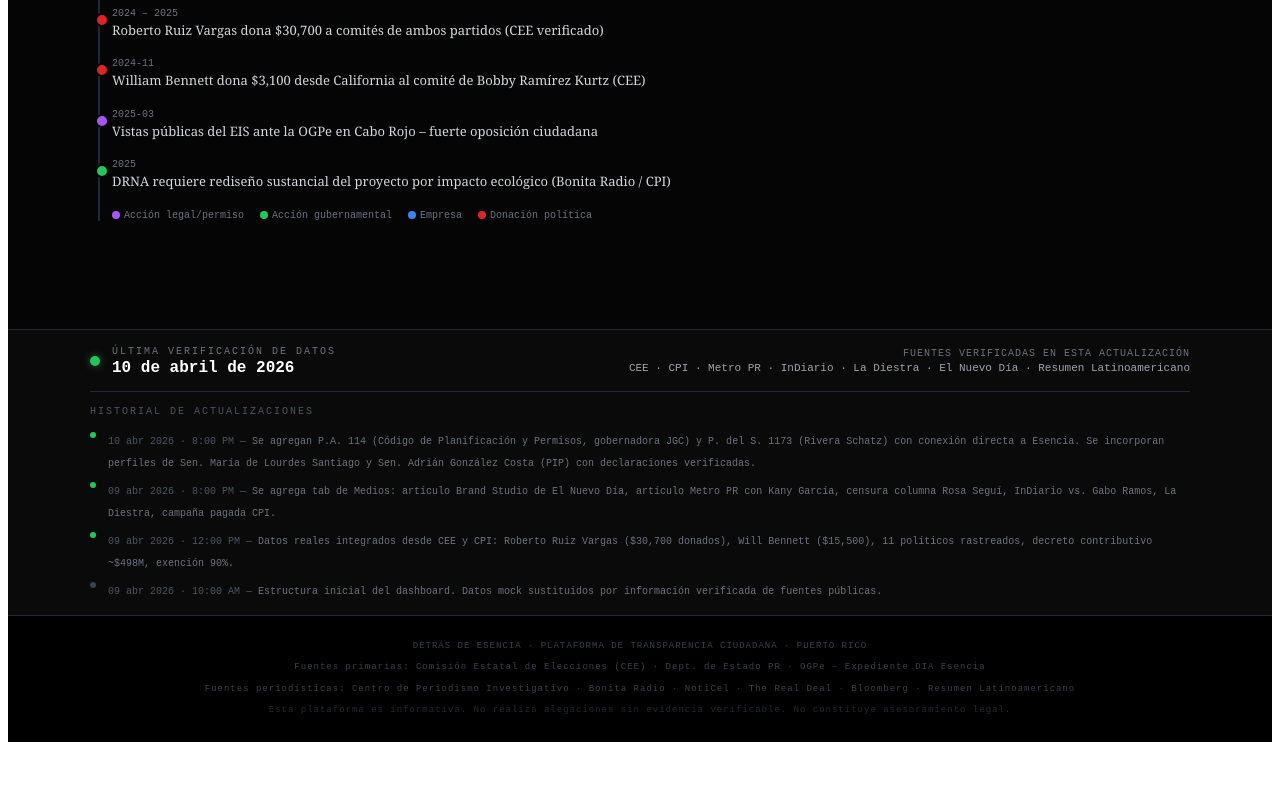
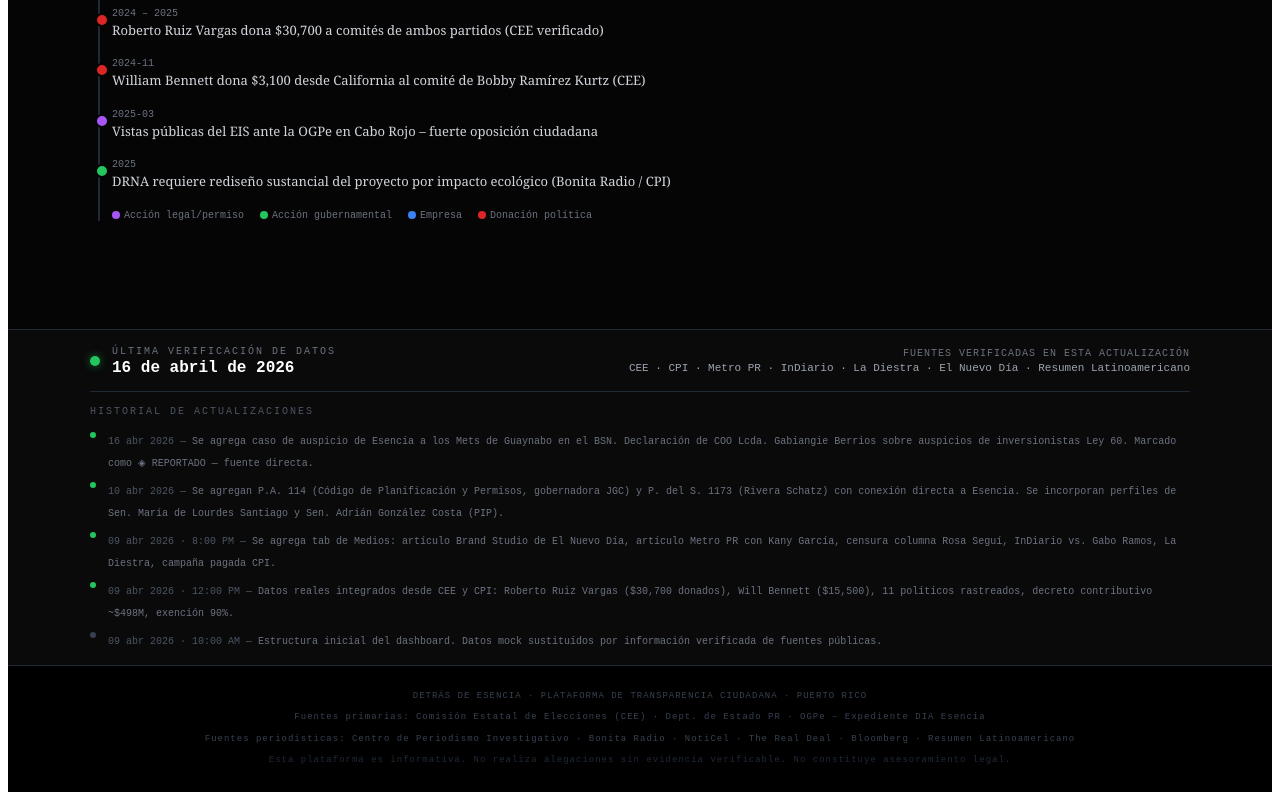
Before and after one commit to gaboramospr/detras-de-esencia, a React (Vite) app: page / in a window 1280 px wide. Shown: the part 1177-1977 px from the top of the page. Before the commit the page ends 1927 px from the top, so only its background shows below. Built offline with nearby package versions, Linux system fonts and the light colour scheme.

Commit message:
Update App.jsx

```diff
--- a/src/App.jsx
+++ b/src/App.jsx
@@ -1,4 +1,3 @@
-
 import { useState, useEffect } from "react";
 
 // ─── DATOS REALES VERIFICADOS ─────────────────────────────────────────────────
@@ -647,6 +646,19 @@ const MEDIA_CASES = [
     contrasten: "Exintegrantes de la Junta de Planificación documentaron ante la OGPe que la DIA carece de estudio hidrológico. El DRNA ordenó un rediseño. El Senado aprobó dos resoluciones de investigación. Más de 70 organizaciones participaron en la marcha del 28/mar/2026 en el Viejo San Juan.",
   },
   {
+    id: "m-007",
+    medio: "Mets de Guaynabo – BSN (Baloncesto Superior Nacional)",
+    tipo: "Estrategia de imagen pública vía auspicio deportivo",
+    nivel: "alto",
+    titulo: "Esencia entra al BSN como auspiciador de los Mets de Guaynabo",
+    fecha: "Temporada BSN 2026",
+    descripcion: "El logo de Esencia aparece en los respaldos de las sillas del banquillo de los Mets en el Coliseo Fernando 'Rube' Hernández en Gurabo durante la temporada 2026.\n\n🔑 DATO CLAVE — DUEÑOS DEL EQUIPO: Los propietarios de los Mets de Guaynabo son Marc Grossman y Mark Linder, ambos residentes en Puerto Rico. Marc Grossman es beneficiario de la Ley 22 (ahora Ley 60) desde 2015, según documentó el Centro de Periodismo Investigativo. Es decir: los mismos dueños del equipo que acepta el auspicio de Esencia operan bajo el mismo marco legal (Ley 60) que otorga a Esencia ~$498 millones en créditos contributivos.\n\nLa COO del equipo, Lcda. Gabiangie Berríos, confirmó en conversación directa que gran parte de los auspicios del equipo provienen de inversionistas bajo Ley 60, y que el rol del equipo es 'el espectáculo', no cuestionar el origen del dinero de sus auspiciadores. El patrón es circular: dueños Ley 60 → auspiciador Ley 60 → mismo ecosistema de incentivos que el CPI ha documentado como fuente de desigualdad y desplazamiento en Puerto Rico.",
+    url: "https://www.facebook.com/share/p/18VRJ3maE8/",
+    evidencia: "Propietarios verificados: Marc Grossman y Mark Linder (Wikipedia Mets de Guaynabo; metsbasketball.com, dic 2019). Grossman como beneficiario de Ley 22/60 desde 2015: CPI 'Puerto Rico Act 22 Tax Incentive Fails' (jun 2021). Imágenes de La Contraparte (@gaboramospr): logo Esencia en sillas del banquillo durante juego BSN 2026. Declaración directa de COO Lcda. Gabiangie Berríos: auspicios de inversionistas Ley 60, rol del equipo es 'el espectáculo'.",
+    certainty: "confirmado",
+    contrasten: "El CPI (mar 2025) documentó que los desarrolladores de Esencia pagaron anuncios en La Voz Digital y crearon 'Conoce la verdad' como campaña de imagen. El auspicio deportivo es la fase más reciente de esa estrategia. La conexión Ley 60 es triple: (1) Esencia opera bajo Ley 60 con ~$498M en créditos; (2) los dueños del equipo son beneficiarios de Ley 60; (3) la COO confirma que los auspicios del equipo provienen de inversionistas Ley 60.",
+  },
+  {
     id: "m-006",
     medio: "Medios pagados / Cuentas anónimas (CPI documentado)",
     tipo: "Campaña de comunicación pagada previo a vistas públicas",
@@ -949,7 +961,7 @@ export default function App() {
             <div>
               <div style={{ fontSize: 10, fontFamily: "monospace", color: "#6b7280", letterSpacing: 2, textTransform: "uppercase" }}>Última verificación de datos</div>
               <div style={{ fontSize: 16, fontFamily: "monospace", color: "white", fontWeight: 700, marginTop: 2 }}>
-                10 de abril de 2026
+                16 de abril de 2026
               </div>
             </div>
           </div>
@@ -966,7 +978,8 @@ export default function App() {
           <div style={{ fontSize: 10, fontFamily: "monospace", color: "#4b5563", letterSpacing: 2, marginBottom: 10, textTransform: "uppercase" }}>Historial de actualizaciones</div>
           <div style={{ display: "flex", flexDirection: "column", gap: 6 }}>
             {[
-              { fecha: "10 abr 2026 · 8:00 PM", descripcion: "Se agregan P.A. 114 (Código de Planificación y Permisos, gobernadora JGC) y P. del S. 1173 (Rivera Schatz) con conexión directa a Esencia. Se incorporan perfiles de Sen. María de Lourdes Santiago y Sen. Adrián González Costa (PIP) con declaraciones verificadas.", tipo: "nuevo" },
+              { fecha: "16 abr 2026", descripcion: "Se agrega caso de auspicio de Esencia a los Mets de Guaynabo en el BSN. Declaración de COO Lcda. Gabiangie Berrios sobre auspicios de inversionistas Ley 60. Marcado como ◈ REPORTADO — fuente directa.", tipo: "nuevo" },
+              { fecha: "10 abr 2026", descripcion: "Se agregan P.A. 114 (Código de Planificación y Permisos, gobernadora JGC) y P. del S. 1173 (Rivera Schatz) con conexión directa a Esencia. Se incorporan perfiles de Sen. María de Lourdes Santiago y Sen. Adrián González Costa (PIP).", tipo: "nuevo" },
               { fecha: "09 abr 2026 · 8:00 PM", descripcion: "Se agrega tab de Medios: artículo Brand Studio de El Nuevo Día, artículo Metro PR con Kany García, censura columna Rosa Seguí, InDiario vs. Gabo Ramos, La Diestra, campaña pagada CPI.", tipo: "nuevo" },
               { fecha: "09 abr 2026 · 12:00 PM", descripcion: "Datos reales integrados desde CEE y CPI: Roberto Ruiz Vargas ($30,700 donados), Will Bennett ($15,500), 11 políticos rastreados, decreto contributivo ~$498M, exención 90%.", tipo: "nuevo" },
               { fecha: "09 abr 2026 · 10:00 AM", descripcion: "Estructura inicial del dashboard. Datos mock sustituidos por información verificada de fuentes públicas.", tipo: "inicial" },
```
